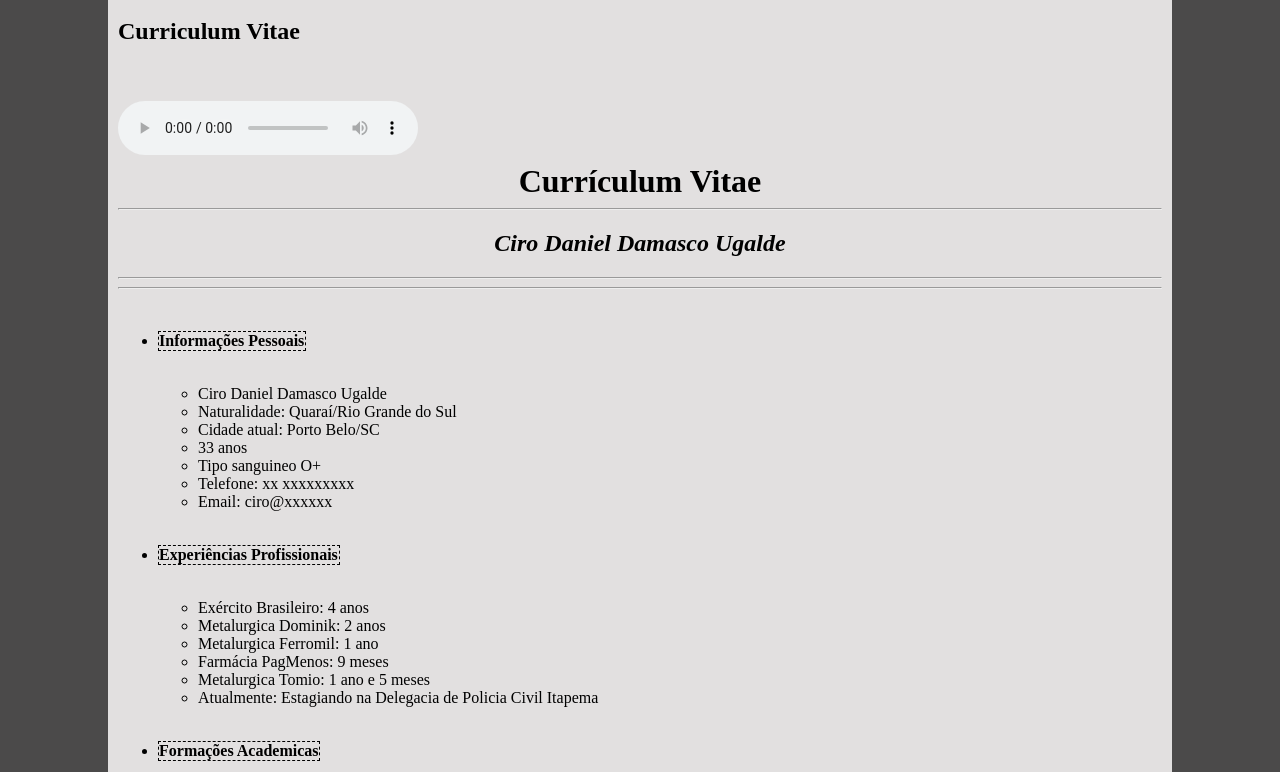
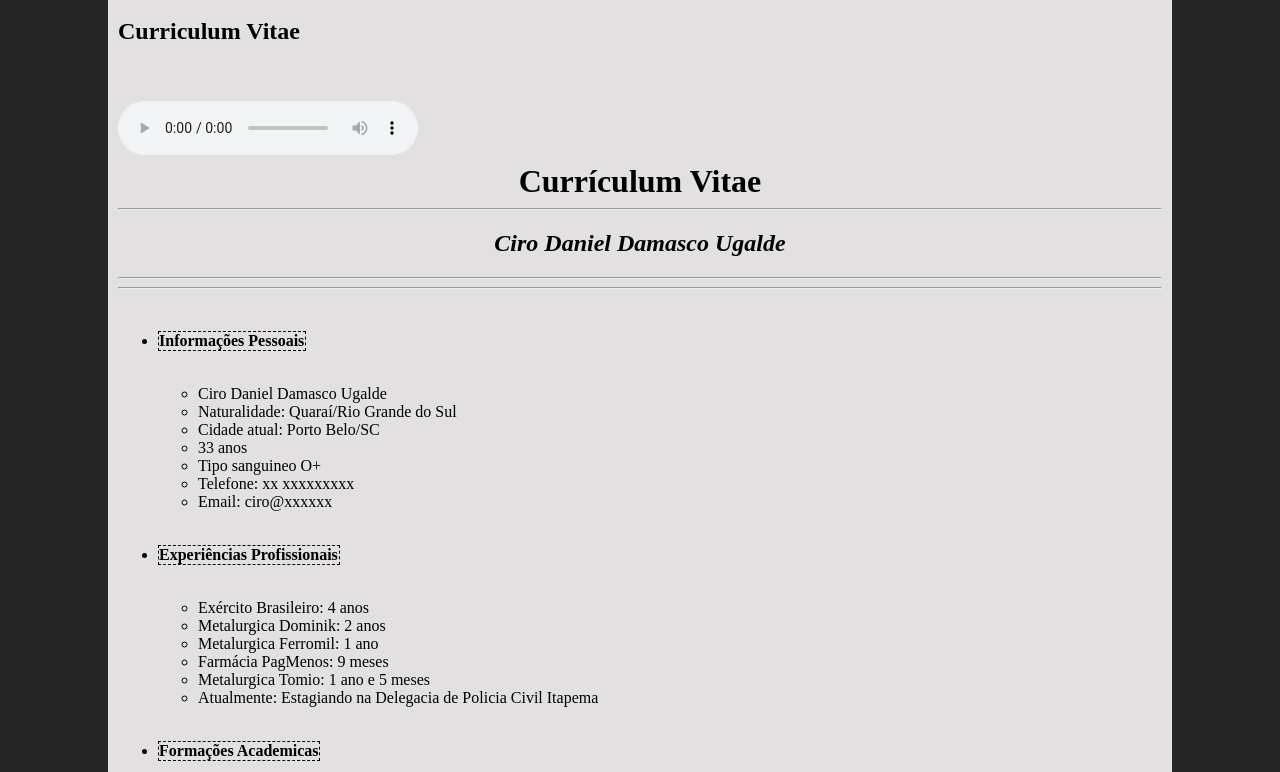
Before and after one commit to Ciro-Ugalde/Ciro-Ugalde.github.io, a plain HTML site: page cv.html in a window 1280 px wide. Shown: the part 98-870 px from the top of the page. Drawn offline with Linux system fonts and the light colour scheme.

Commit message:
atualizando2

```diff
--- a/css/site.css
+++ b/css/site.css
@@ -1,5 +1,5 @@
 html {
-    background-color: rgb(75, 74, 74);
+    background-color: rgb(37, 37, 37);
     margin-left: 100px;
     margin-right: 100px;
 }
@@ -42,7 +42,7 @@ nav a {
 }
 
 main {
-    height: 120vh;
+    height: 150vh;
 }
 
 header img {
```
